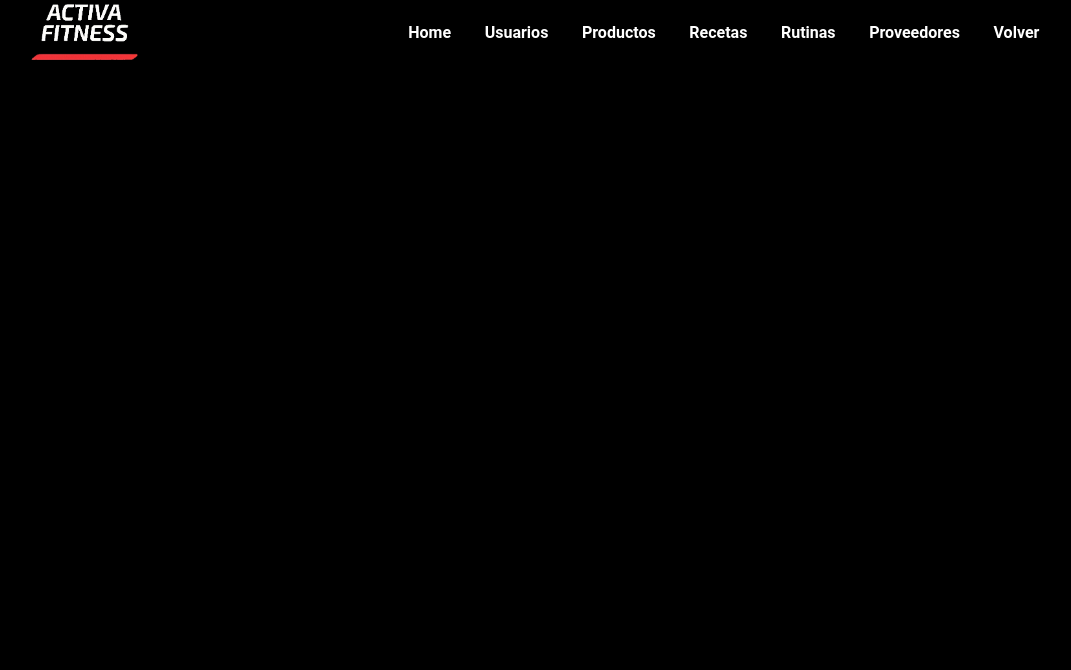
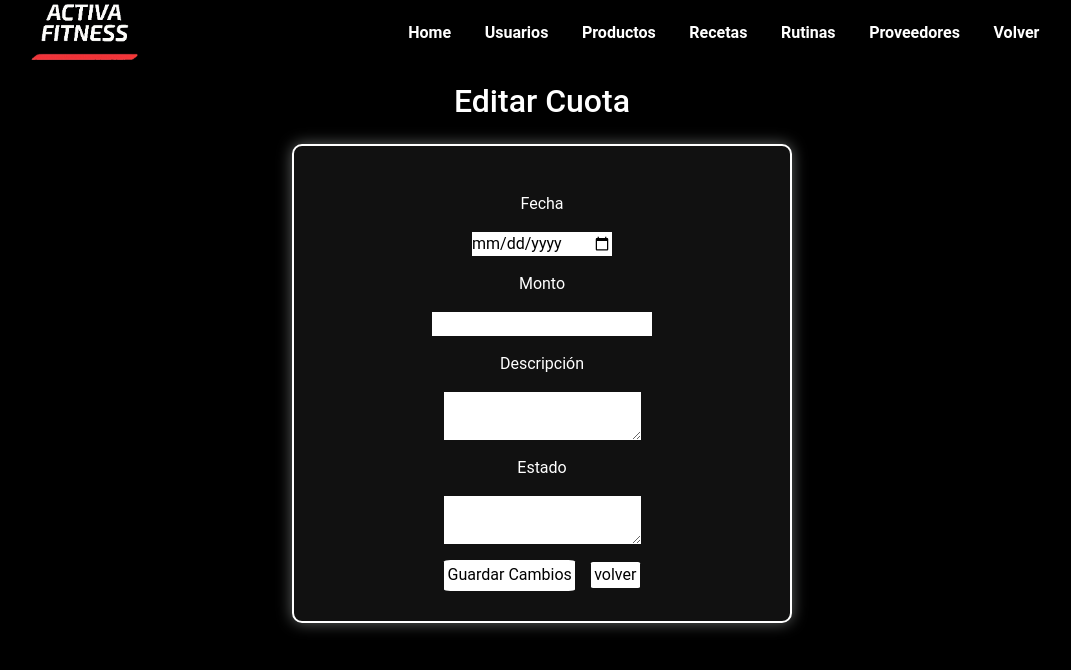
Before and after one commit to FrancoSeccaspina/proyectoFinal.io, a React (Create React App) app in the folder frontend/: page /cuota/editarCuota/1 in a window 1280 px wide. Shown: the top 670 px of the page, without its empty margins (98-1169 px from the left). Built offline with nearby package versions, Linux system fonts and the light colour scheme; no server answers.

Commit message:
Se agrego ABM de cuotas, falta crear

```diff
--- /dev/null
+++ b/frontend/src/ABM/EdicionCuota.jsx
@@ -0,0 +1,82 @@
+import { useParams } from 'react-router-dom';
+import { useState, useEffect } from 'react';
+import axios from 'axios';
+import { useNavigate } from 'react-router-dom';
+const EdicionCuota = () => {
+    const { id } = useParams();
+    const navigate = useNavigate();
+    const [cuota, setCuota] = useState({
+        fecha:'',
+        descripcion:'',
+        monto:'',
+        estado:''
+    });
+
+    useEffect(() => {
+        axios.get(`http://localhost:3032/api/cuotas/${id}`)
+        .then(res => setCuota(res.data))
+        .catch(err => console.error('Error al cargar cuotas:', err));
+    }, [id]);
+
+    const handleChange = (e) => {
+    const { name, value } = e.target;
+      setCuota(prev => ({
+        ...prev,
+        [name]: value
+      }));
+    };
+
+    const handleSubmit = (e) => {
+        e.preventDefault();
+        axios.put(`http://localhost:3032/api/editarCuota/${id}`, cuota)
+          .then(() => {
+            console.log("Cuota actualizada");
+            navigate('/Usuarios');
+          })
+          .catch(err => console.error('Error al editar:', err));
+      };
+
+  return (
+    <div className='contenedor'>
+      <h2>Editar Cuota</h2>
+      <form onSubmit={handleSubmit} className='formulario'>
+      <label>Fecha</label>
+        <input
+          type="date"
+          name="fecha"
+          value={cuota.fecha}
+          onChange={handleChange}
+          required
+        />
+        <label>Monto</label>
+        <input
+          type="number"
+          name="monto"
+          value={cuota.monto}
+          onChange={handleChange}
+          required
+        />
+        <label>Descripción</label>
+        <textarea
+          name="descripcion"
+          value={cuota.descripcion}
+          onChange={handleChange}
+          required
+        />
+        <label>Estado</label>
+        <textarea
+          name="estado"
+          value={cuota.estado}
+          onChange={handleChange}
+          required
+        />
+        <div className="acomodar">
+          <button type="submit" className='boton'>Guardar Cambios</button>
+          <button className='atras'><a href="/Usuarios">volver</a></button>
+        </div>
+      </form>
+    </div>
+  );
+};
+
+export default EdicionCuota;
--- a/frontend/src/App.jsx
+++ b/frontend/src/App.jsx
@@ -15,6 +15,7 @@ import EdicionProductos from './ABM/EdicionProd';
 import AltaProd from './ABM/AltaProd';
 import AltaRuti from './ABM/AltaRuti';
 import AltaRece from './ABM/AltaRece';
+import EdicionCuota from './ABM/EdicionCuota';
 
 function App(){
   return (
@@ -36,6 +37,7 @@ function App(){
          <Route path="/rutinaNueva" element={<AltaRuti />} />
          <Route path='/recetaNueva' element={<AltaRece />} />
          <Route path="/cuota/:id" element={<CuotaFormulario />} />
+         <Route path="/cuota/editarCuota/:id" element={<EdicionCuota />} />
       </Routes>
       </BrowserRouter>
     </div>
--- a/frontend/src/component/CuotaFormulario.jsx
+++ b/frontend/src/component/CuotaFormulario.jsx
@@ -1,4 +1,5 @@
 import { useParams } from 'react-router-dom';
+import { Link } from 'react-router-dom';
 import { useState, useEffect } from 'react';
 import axios from 'axios';
 
@@ -18,7 +19,7 @@ const CuotaFormulario = () => {
       try {
         const [usuarioRes, cuotasRes] = await Promise.all([
           axios.get(`http://localhost:3032/api/usuarios/${id}`),
-          axios.get(`http://localhost:3032/api/cuota/${id}`)
+          axios.get(`http://localhost:3032/api/cuotasdelUsuario/${id}`)
         ]);
         setUsuario(usuarioRes.data);
         setCuotas(cuotasRes.data);
@@ -46,6 +47,17 @@ const CuotaFormulario = () => {
     } catch (err) {
       console.error(err);
       alert('Error al registrar cuota');
+    }
+  };
+  const handleDelete = async (id) => {
+    if (window.confirm("¿Estás seguro de que querés eliminar esta Cuota?")) {
+      try {
+        await axios.delete(`http://localhost:3032/api/cuotas/${id}`);
+        setCuotas(prevCuotas => prevCuotas.filter(c => c.id !== id));
+      } catch (error) {
+        console.error('Error al eliminar cuota:', error);
+        alert(`Error: ${error.response?.data?.message || error.message}`);
+      }
     }
   };
 
@@ -80,9 +92,10 @@ const CuotaFormulario = () => {
               <td>${cuota.monto}</td>
               <td>{cuota.estado}</td>
               <td>
-                {/* Placeholder icons */}
-                <button title="Editar">✏️</button>
-                <button title="Eliminar">🗑️</button>
+                <Link to={`/cuota/editarCuota/${cuota.id}`} className="btn btn-success">
+                                          Editar
+                                        </Link>
+                                        <button class="btn btn-danger" onClick={() => handleDelete(cuota.id)}>Eliminar</button>
               </td>
             </tr>
           ))}
```
Also changed, not shown: 2 other files (tests, documents, lock files or other folders).
